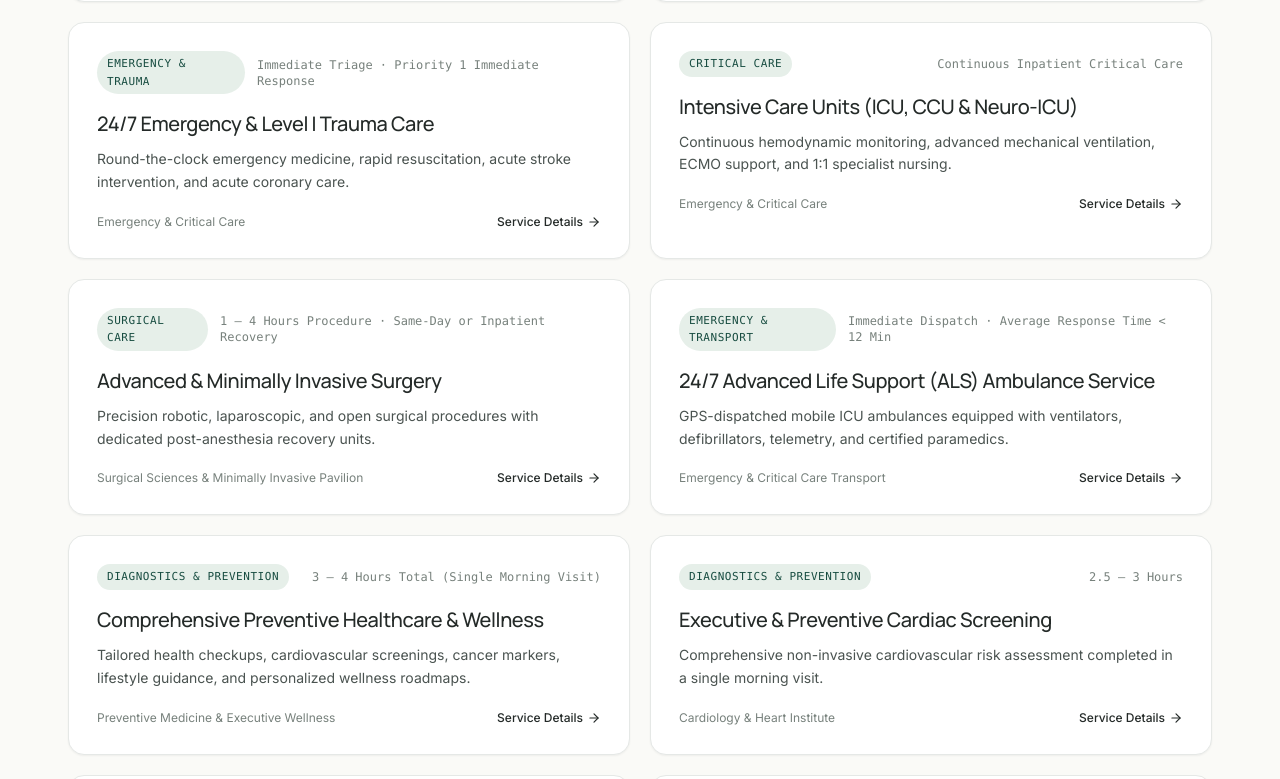
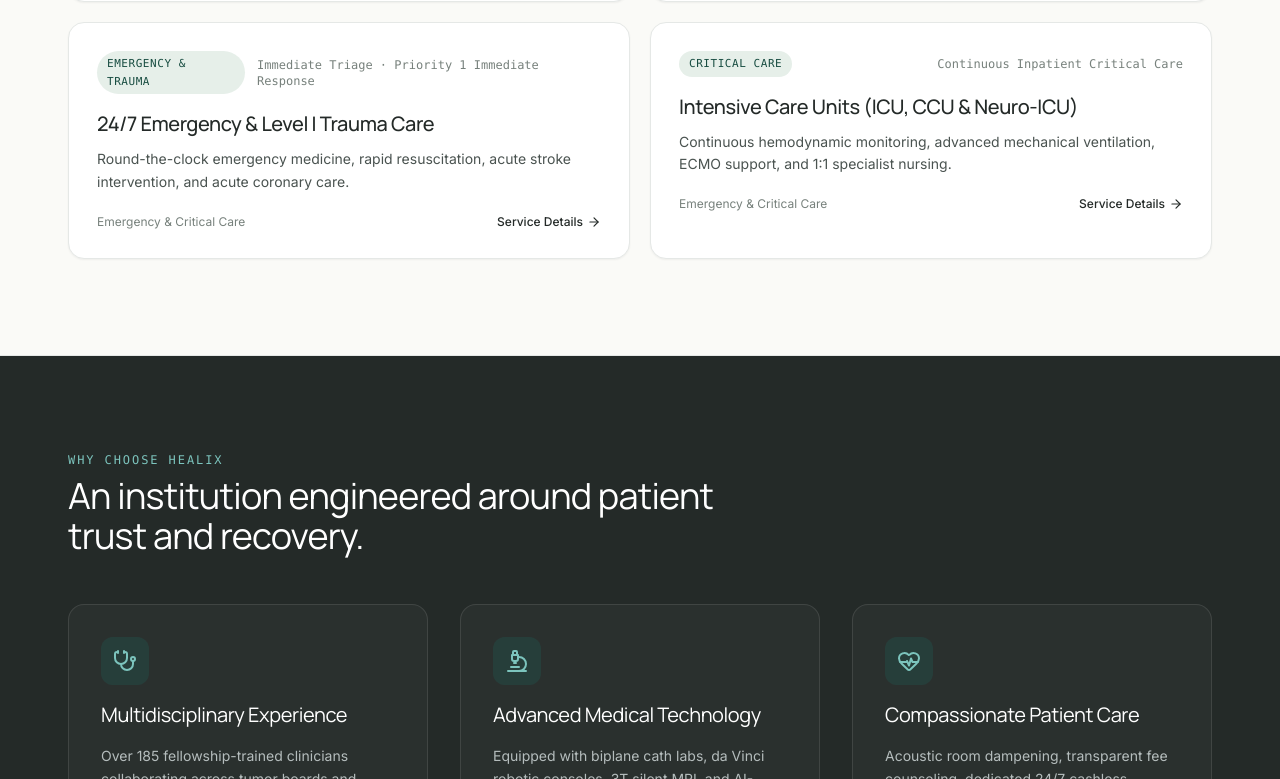
Before and after one commit to Basudev-Mardi/HEALix-0.3, a Next.js app in the folder frontend/my-app/: page / in a window 1280 px wide. Shown: the part 3684-4463 px from the top of the page. Built offline with nearby package versions, Linux system fonts and the light colour scheme; no server answers.

Commit message:
feat: display top 4 signature medical services on homepage with direct browse link for all remaining services

```diff
--- a/frontend/my-app/app/page.tsx
+++ b/frontend/my-app/app/page.tsx
@@ -35,6 +35,8 @@ export default async function HomePage() {
 
   const featuredPackages = healthPackages.slice(0, 3);
   const recentArticles = healthArticles.slice(0, 3);
+  // Display strictly top 4 signature services on homepage
+  const signatureServices = (featuredServices || []).slice(0, 4);
 
   const testimonials = [
     {
@@ -520,7 +522,7 @@ export default async function HomePage() {
         </div>
 
         <div className="grid grid-cols-1 md:grid-cols-2 gap-5">
-          {featuredServices.map((service) => (
+          {signatureServices.map((service) => (
             <Link
               key={service.slug}
               href={`/services/${service.slug}`}
```
Also changed, not shown: frontend/my-app/app/about/page.tsx (line endings or trailing spaces).
